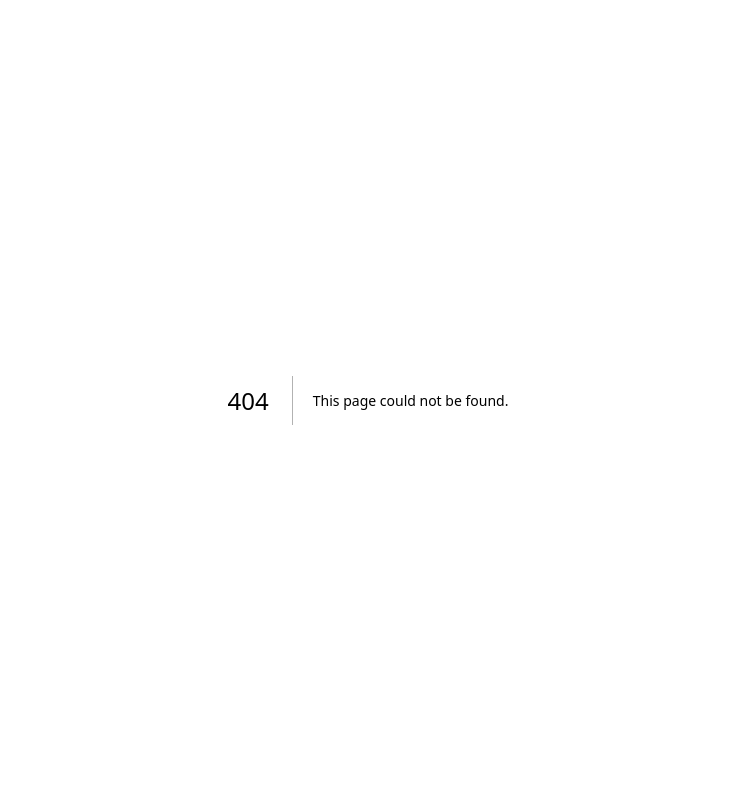
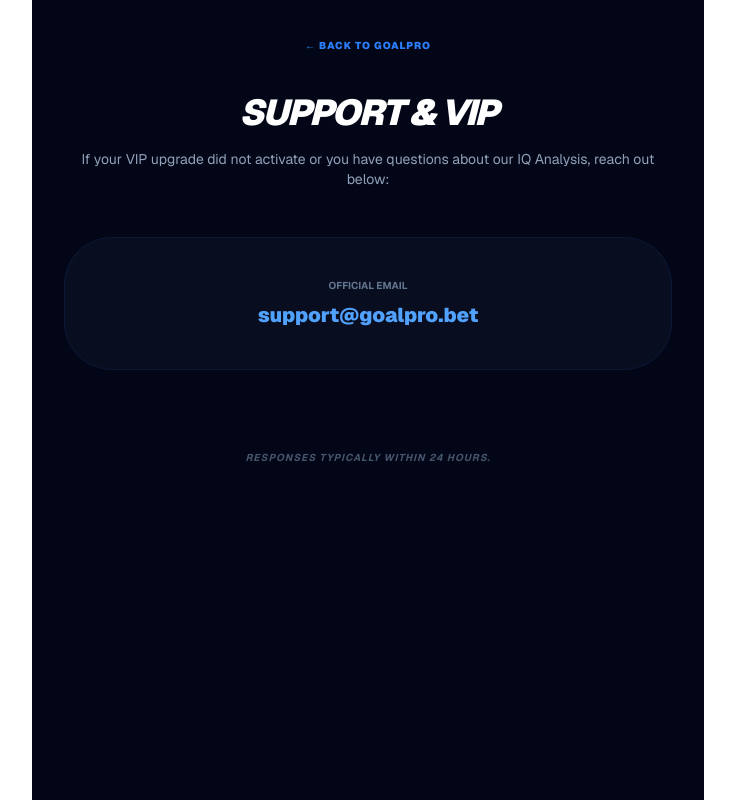
Before and after one commit to sikhokele-crypto/goalpro-v2, a Next.js app: page /contact in a window 1280 px wide. Before the commit this address had no page. Shown: the whole page, without its empty margins (272-1007 px from the left). Built offline with nearby package versions, Linux system fonts and the light colour scheme.

Commit message:
Create page.tsx

```diff
--- /dev/null
+++ b/app/contact/page.tsx
@@ -0,0 +1,21 @@
+"use client";
+import Link from 'next/link';
+
+export default function ContactPage() {
+  return (
+    <main className="min-h-screen bg-[#020617] text-slate-300 p-8 font-sans max-w-2xl mx-auto text-center">
+      <Link href="/" className="text-blue-500 font-black uppercase text-[10px] tracking-widest mb-10 inline-block">← Back to GoalPro</Link>
+      <h1 className="text-4xl font-black text-white italic tracking-tighter uppercase mb-4">Support & VIP</h1>
+      <p className="text-sm mb-12 text-slate-400">If your VIP upgrade did not activate or you have questions about our IQ Analysis, reach out below:</p>
+
+      <div className="bg-slate-900/50 p-10 rounded-[3rem] border border-blue-500/10">
+        <p className="text-[10px] text-slate-500 uppercase font-bold mb-2">Official Email</p>
+        <p className="text-xl font-black text-blue-400">support@goalpro.bet</p>
+      </div>
+
+      <footer className="mt-20">
+        <p className="text-[10px] text-slate-600 font-bold uppercase tracking-widest italic">Responses typically within 24 hours.</p>
+      </footer>
+    </main>
+  );
+}
```
